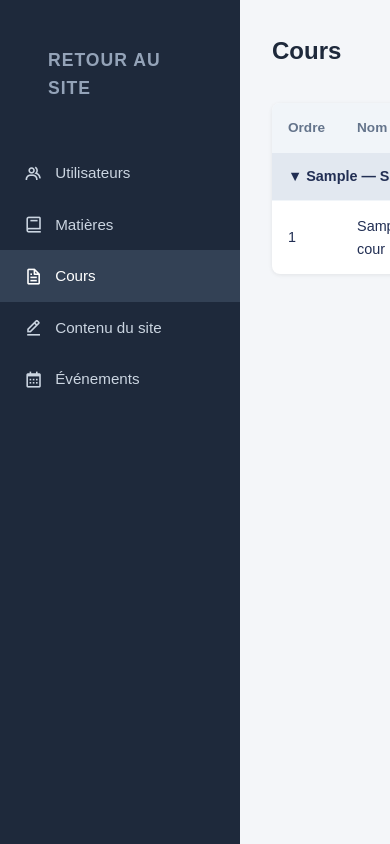
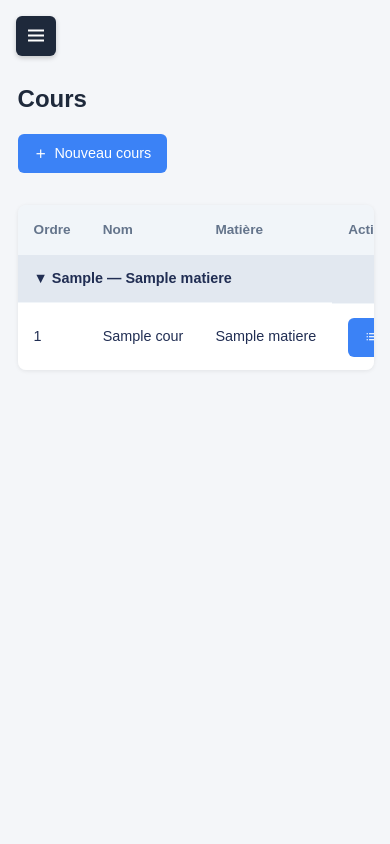
Before and after one commit to LohanVapaille/tedycrpe_CRPE-formation-plateform, a Laravel app: page /admin/cours in a window 390 px wide; the page is wider, and only the part inside the window is pictured. Run offline with Laravel 12, Linux system fonts and the light colour scheme; a user stored in the database is signed in; tables that the repository leaves empty hold one stand-in row (values such as "Sample post"); style sheets or scripts are compiled from the project's sources; parts of the project's set-up code (start-up, migrations or seed data) failed here and were passed over.

Commit message:
responsive panel admin

```diff
--- a/resources/css/pages/_home.scss
+++ b/resources/css/pages/_home.scss
@@ -371,6 +371,10 @@ summary.faq-question {
         width: 100%;
         max-width: 550px;
         height: auto;
+
+        @media (max-width: 470px) {
+            opacity: 0.5; // Réduction de l'opacité sur très petit écran
+        }
     }
 }
 
@@ -378,6 +382,20 @@ summary.faq-question {
     position: absolute;
     bottom: 20px;
     right: 20px;
+
+    @media (max-width: 1336px) {
+        right: 50%;
+        transform: translateX(50%);
+        width: 95%;
+        bottom: -70px;
+    }
+
+    @media (max-width: 850px) {
+        bottom: 50%;
+        transform: translateY(50%);
+        right: 20px;
+        width: fit-content;
+    }
 
     h2 {
         font-size: 2.5rem;
--- a/resources/views/admin/cours/index.blade.php
+++ b/resources/views/admin/cours/index.blade.php
@@ -13,7 +13,7 @@
     @if(session('success'))
         <p style="color:green; margin-bottom:1rem;">{{ session('success') }}</p>
     @endif
-
+    <div class="table-responsive">
         <table>
             <thead>
                 <tr>
@@ -57,7 +57,7 @@
                 @endforeach
             </tbody>
         </table>
-
+    </div>
     @push('scripts')
         <script>
             function toggleGroupe(groupeId, headerRow) {
--- a/resources/views/admin/formations/index.blade.php
+++ b/resources/views/admin/formations/index.blade.php
@@ -13,7 +13,7 @@
     @if(session('success'))
         <p style="color:green; margin-bottom:1rem;">{{ session('success') }}</p>
     @endif
-
+    <div class="table-responsive">
         <table>
             <thead>
                 <tr>
@@ -52,4 +52,5 @@
                 @endforeach
             </tbody>
         </table>
+    </div>
 @endsection
--- a/resources/views/admin/sections/index.blade.php
+++ b/resources/views/admin/sections/index.blade.php
@@ -44,7 +44,7 @@
             <button type="submit" class="btn btn-primary">Ajouter</button>
         </form>
     </div>
-
+    <div class="table-responsive">
         {{-- Liste des sections --}}
         <table id="sections-table">
             <thead>
@@ -67,7 +67,8 @@
                         </td>
                         <td>{{ $section->titre ?? '—' }}</td>
                         <td style="max-width:200px; overflow:hidden; text-overflow:ellipsis; white-space:nowrap;">
-                        {{ $section->contenu ?? '—' }}</td>
+                            {{ $section->contenu ?? '—' }}
+                        </td>
                         <td style="display:flex; gap:0.5rem;">
                             <button class="btn btn-secondary edit-section-btn" data-id="{{ $section->id }}"
                                 data-type="{{ $section->type }}" data-titre="{{ $section->titre }}"
@@ -84,6 +85,7 @@
                 @endforeach
             </tbody>
         </table>
+    </div>
 
     {{-- Modal édition --}}
     <div id="edit-modal"
--- a/resources/views/admin/users/index.blade.php
+++ b/resources/views/admin/users/index.blade.php
@@ -13,7 +13,7 @@
     @if(session('success'))
         <p style="color:green; margin-bottom:1rem;">{{ session('success') }}</p>
     @endif
-
+    <div class="table-responsive">
         <table>
             <thead>
                 <tr>
@@ -51,6 +51,7 @@
                 @endforeach
             </tbody>
         </table>
+    </div>
 
     @include('components.chat')
 
--- a/resources/views/layouts/admin.blade.php
+++ b/resources/views/layouts/admin.blade.php
@@ -5,6 +5,7 @@
 <head>
     <meta charset="UTF-8">
     <meta name="csrf-token" content="{{ csrf_token() }}">
+    <meta name="viewport" content="width=device-width, initial-scale=1.0">
     <title>Admin – @yield('title')</title>
     <link href='https://unpkg.com/boxicons@2.1.4/css/boxicons.min.css' rel='stylesheet'>
     <link rel="icon" type="image/x-icon" href="{{ asset('img/favicon.png') }}">
@@ -22,8 +23,29 @@
             min-height: 100vh;
             font-family: sans-serif;
             background: #f4f6f9;
+            overflow-x: hidden;
         }
 
+        /* --- BURGER TOGGLE (Mobile) --- */
+        .mobile-toggle {
+            display: none;
+            position: fixed;
+            top: 1rem;
+            left: 1rem;
+            z-index: 1000;
+            background: #1e293b;
+            color: white;
+            border: none;
+            padding: 0.5rem;
+            border-radius: 6px;
+            cursor: pointer;
+            font-size: 1.5rem;
+            box-shadow: 0 2px 5px rgba(0, 0, 0, 0.2);
+            align-items: center;
+            justify-content: center;
+        }
+
+        /* --- SIDEBAR --- */
         .admin-sidebar {
             width: 240px;
             background: #1e293b;
@@ -33,6 +55,8 @@
             padding: 2rem 0;
             position: fixed;
             height: 100vh;
+            z-index: 999;
+            transition: transform 0.3s ease;
         }
 
         .admin-sidebar h2 {
@@ -64,10 +88,14 @@
             font-size: 1.2rem;
         }
 
+        /* --- MAIN CONTENT --- */
         .admin-content {
             margin-left: 240px;
             padding: 2rem;
             flex: 1;
+            min-width: 0;
+            /* Évite que les éléments enfants larges cassent le flex */
+            transition: padding 0.3s ease;
         }
 
         .admin-header {
@@ -75,6 +103,9 @@
             justify-content: space-between;
             align-items: center;
             margin-bottom: 2rem;
+            gap: 1rem;
+            flex-wrap: wrap;
+            /* Aligne les boutons sous le titre si l'écran est trop petit */
         }
 
         .admin-header h1 {
@@ -82,6 +113,7 @@
             color: #1e293b;
         }
 
+        /* --- BUTTONS & ELEMENTS --- */
         .btn {
             padding: 0.5rem 1rem;
             border-radius: 6px;
@@ -109,13 +141,22 @@
             color: white;
         }
 
+        /* Conteneur pour rendre les tableaux scrollables horizontalement sur mobile */
+        .table-responsive {
+            width: 100%;
+            overflow-x: auto;
+            -webkit-overflow-scrolling: touch;
+            margin-bottom: 1rem;
+            box-shadow: 0 1px 4px rgba(0, 0, 0, 0.08);
+            border-radius: 8px;
+        }
+
         table {
             width: 100%;
             border-collapse: collapse;
             background: white;
-            border-radius: 8px;
-            overflow: hidden;
-            box-shadow: 0 1px 4px rgba(0, 0, 0, 0.08);
+            white-space: nowrap;
+            /* Empêche le texte des cellules de revenir à la ligne brutalement */
         }
 
         th {
@@ -165,8 +206,53 @@
         }
 
         .home:hover {
-            background: ##1e293b;
+            background: #1e293b;
+        }
 
+        /* --- OVERLAY MOBILE --- */
+        .sidebar-overlay {
+            display: none;
+            position: fixed;
+            top: 0;
+            left: 0;
+            width: 100vw;
+            height: 100vh;
+            background: rgba(0, 0, 0, 0.4);
+            z-index: 998;
+        }
+
+        /* -------------------------------------------
+           MEDIA QUERIES (Écrans < 768px)
+        ------------------------------------------- */
+        @media (max-width: 768px) {
+            .mobile-toggle {
+                display: flex;
+            }
+
+            .admin-sidebar {
+                transform: translateX(-100%);
+                /* Masquée par défaut sur mobile */
+            }
+
+            .admin-sidebar.open {
+                transform: translateX(0);
+                /* Affichée quand on clique sur le burger */
+            }
+
+            .admin-sidebar.open+.sidebar-overlay {
+                display: block;
+            }
+
+            .admin-content {
+                margin-left: 0;
+                padding: 5rem 1rem 1.5rem 1.1rem;
+                /* Plus d'espace en haut pour le bouton burger */
+            }
+
+            .admin-header {
+                flex-direction: column;
+                align-items: flex-start;
+            }
         }
     </style>
     @stack('styles')
@@ -174,7 +260,11 @@
 
 <body>
 
-    <aside class="admin-sidebar">
+    <button class="mobile-toggle" id="menuToggle">
+        <i class='bx bx-menu'></i>
+    </button>
+
+    <aside class="admin-sidebar" id="sidebar">
         <a class="home" href="{{ route('home') }}">
             <h2>Retour au site</h2>
         </a>
@@ -195,9 +285,26 @@
         </a>
     </aside>
 
+    <div class="sidebar-overlay" id="overlay"></div>
+
     <main class="admin-content">
         @yield('content')
     </main>
+
+    <script>
+        document.addEventListener('DOMContentLoaded', function () {
+            const toggleBtn = document.getElementById('menuToggle');
+            const sidebar = document.getElementById('sidebar');
+            const overlay = document.getElementById('overlay');
+
+            function toggleMenu() {
+                sidebar.classList.toggle('open');
+            }
+
+            toggleBtn.addEventListener('click', toggleMenu);
+            overlay.addEventListener('click', toggleMenu);
+        });
+    </script>
 
     @stack('scripts')
 </body>
```
Also changed, not shown: resources/views/admin/evenements/index.blade.php (+6 -3 lines). Lines whose indentation alone changed are shown as unchanged.
